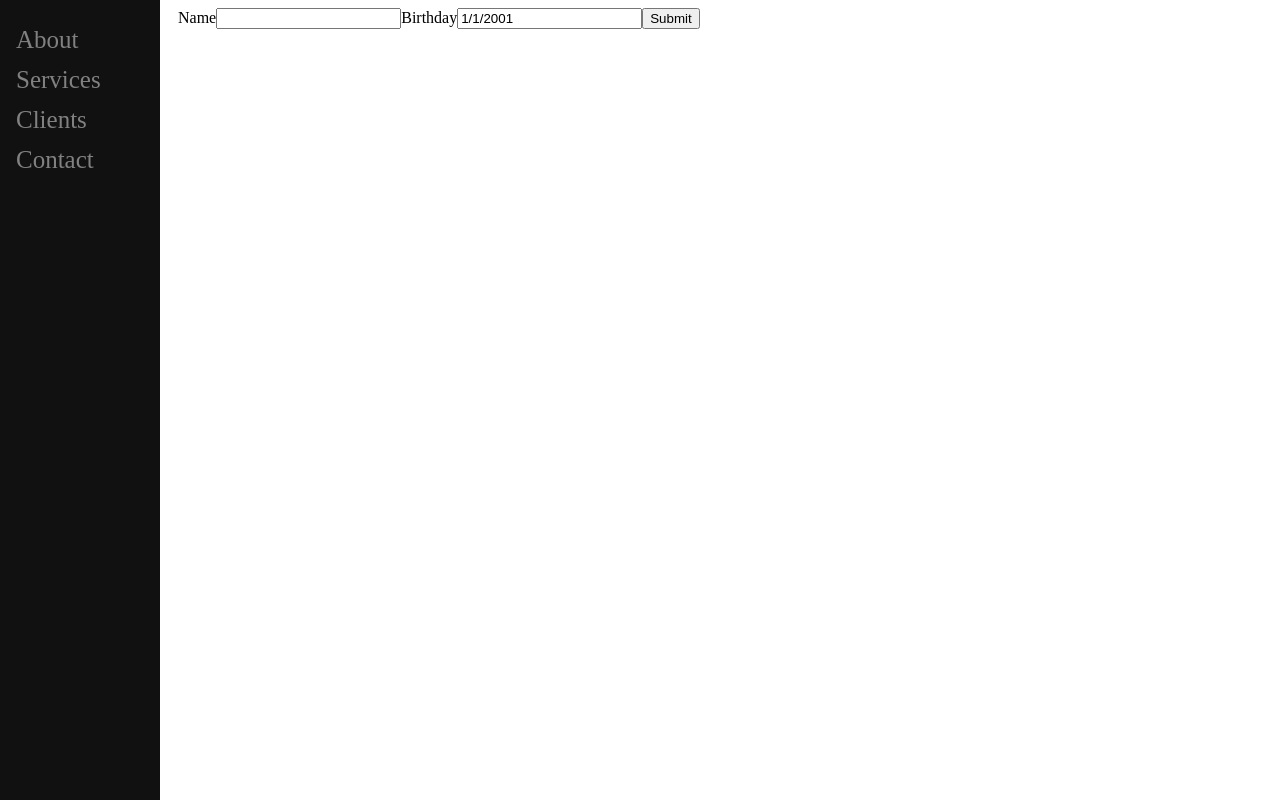
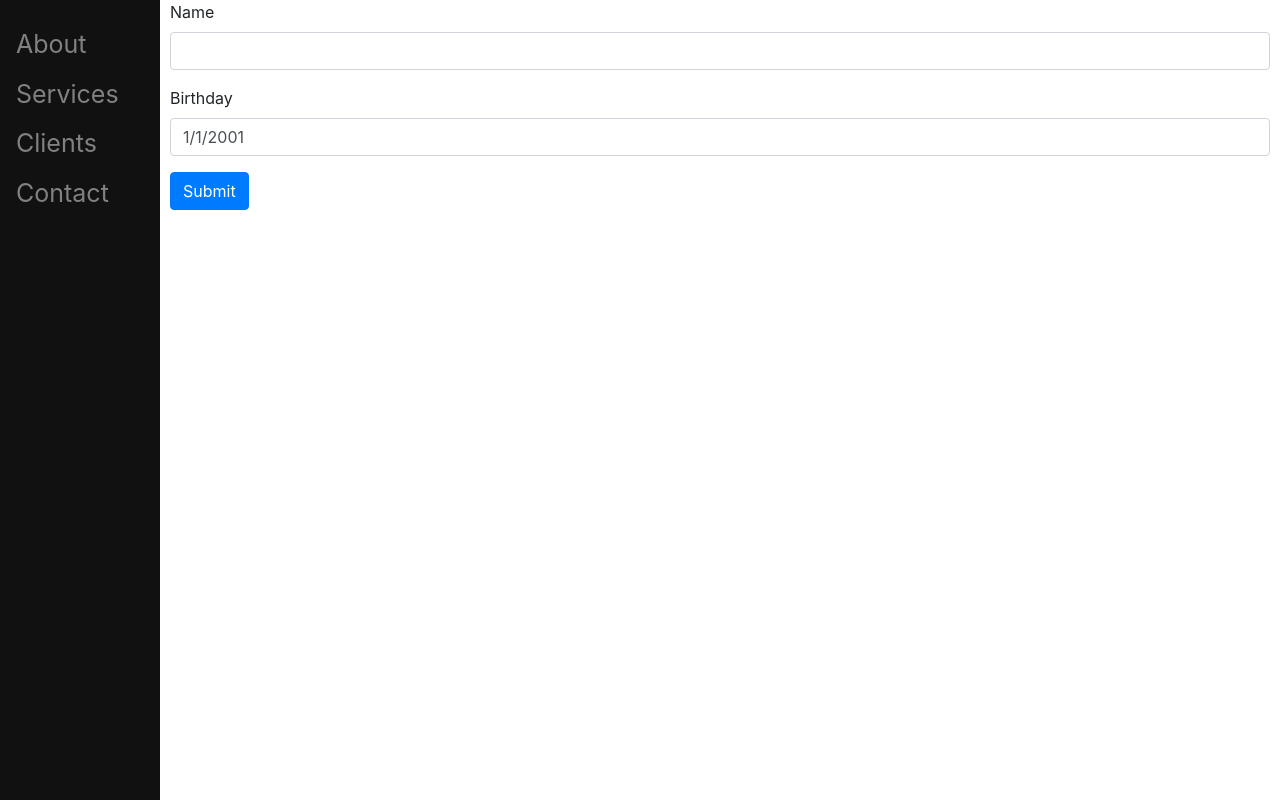
Before and after one commit to Redefender/Hippo, an Angular app: page / in a window 1280 px wide. Built offline with nearby package versions, Linux system fonts and the light colour scheme.

Commit message:
Add bootstrap

```diff
--- a/angular.json
+++ b/angular.json
@@ -24,6 +24,7 @@
               "src/assets"
             ],
             "styles": [
+              "./node_modules/bootstrap/dist/css/bootstrap.min.css",
               "src/styles.css"
             ],
             "scripts": []
--- a/package.json
+++ b/package.json
@@ -20,6 +20,8 @@
     "@angular/platform-browser-dynamic": "~8.2.4",
     "@angular/router": "~8.2.4",
     "bootstrap": "^4.3.1",
+    "jquery": "^1.9.1",
+    "popper.js": "^1.15.0",
     "rxjs": "~6.4.0",
     "tslib": "^1.10.0",
     "zone.js": "~0.9.1"
--- a/src/app/components/add-person/add-person.component.html
+++ b/src/app/components/add-person/add-person.component.html
@@ -1,9 +1,12 @@
-<form [formGroup]="form" (ngSubmit)="onSubmit()" class="form-group">
-    <label>Name</label>
-    <input type="text" formControlName="name" id="" class="form-control">
+<form [formGroup]="form" (ngSubmit)="onSubmit()">
+    <div class="form-group">
+        <label>Name</label>
+        <input type="text" formControlName="name" id="" class="form-control">
+    </div>
+    <div class="form-group">
+        <label>Birthday</label>
+        <input formControlName="birthday" class="form-control" type="text">
+    </div>
 
-    <label>Birthday</label>
-    <input formControlName="birthday" class="form-control" type="text">
-
-    <button type="submit">Submit</button>
+    <button class="btn btn-primary" type="submit">Submit</button>
 </form>
```
Also changed, not shown: 1 other file (tests, documents, lock files or other folders).
